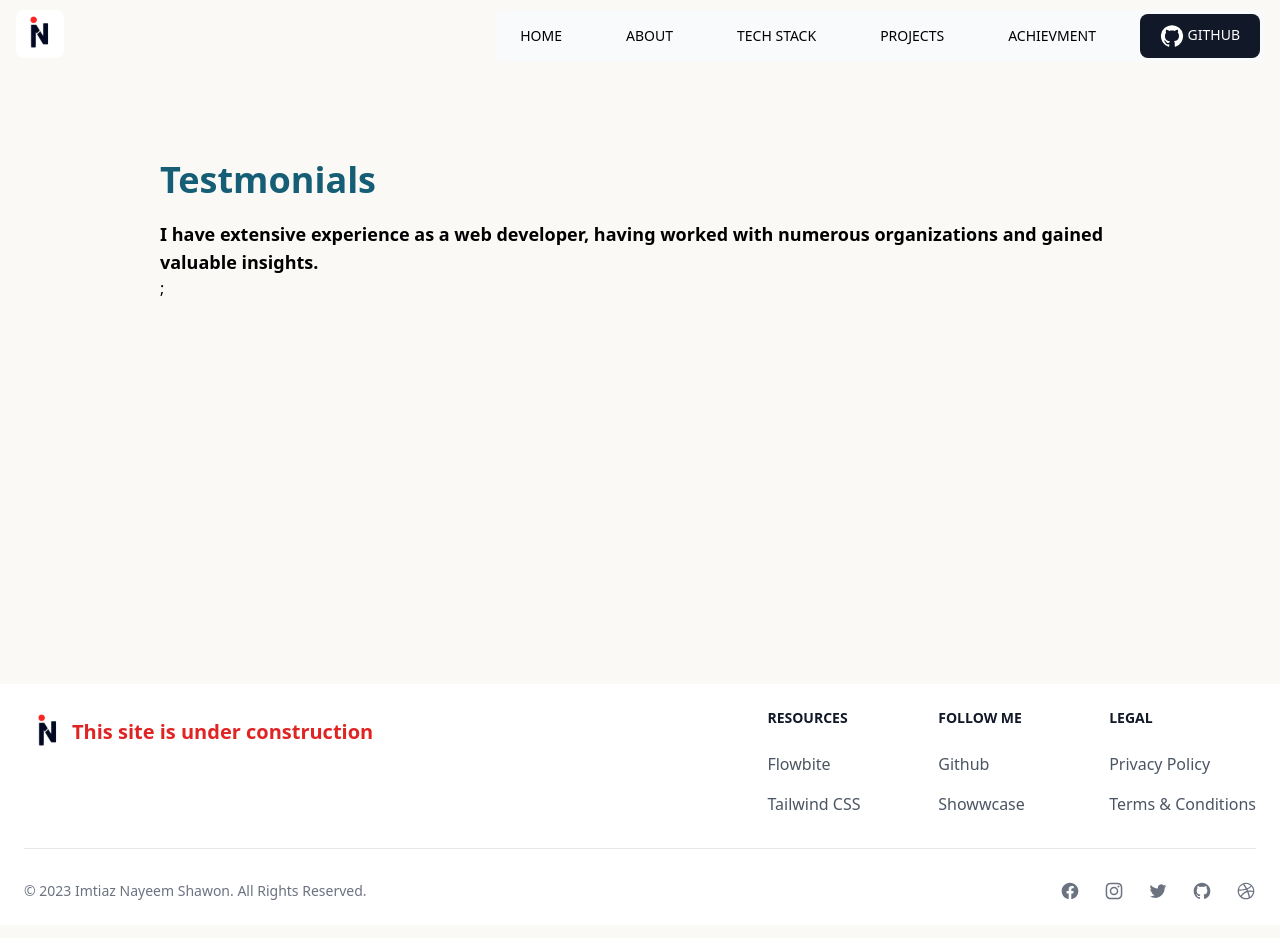
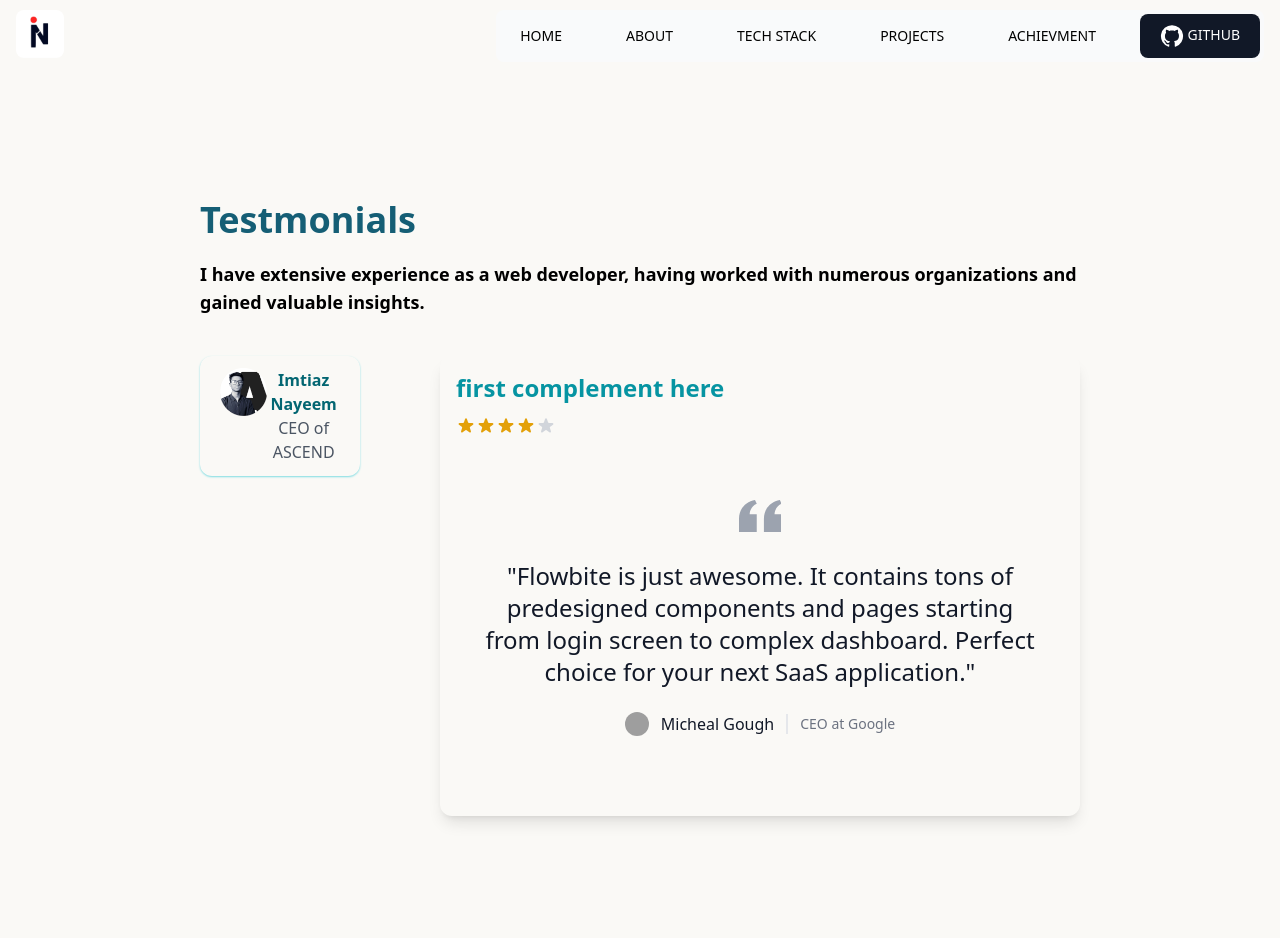
Before and after one commit to ImtiazNayeemShawon/Imtiaz-Nayeem-Shawon, a Next.js app: page /testmonials in a window 1280 px wide. Shown: the top 938 px of the page. Built offline with nearby package versions, Linux system fonts and the light colour scheme; grey boxes are pictures that could not be loaded.

Commit message:
testimonials section added

```diff
--- a/pages/testmonials.js
+++ b/pages/testmonials.js
@@ -1,18 +1,107 @@
-import React from "react";
+import Image from "next/image";
+import Imti from "../public/imti.png";
 
 export default function testmonials() {
   return (
     <div className="mx-40 max-sm:mx-5">
-      <div className="">
-        <h1 className="text- text-4xl text-left font-bold text-cyan-800	normal-case mt-40">
+      <div className="testibg px-10 py-10 mt-40 rounded-xl ">
+        <h1 className="text- text-4xl text-left font-bold text-cyan-800	normal-case ">
           Testmonials{" "}
         </h1>
         <p className="text-left font-semibold mt-5 normal-case text-lg">
           I have extensive experience as a web developer, having worked with
           numerous organizations and gained valuable insights.
         </p>
+        <div className="grid grid-cols-4 mt-10 gap-20">
+          <div>
+            <button className="flex  focus:shadow-xl focus:outline-none focus:shadow-indigo-500/50	px-5 py-3 rounded-xl justify-around shadow-sm shadow-teal-300 mb-5">
+              <Image className="w-12 h-12" src={Imti} />
+              <div className="">
+                <h1 className="font-bold text-teal-700">Imtiaz Nayeem</h1>
+                <p className="font-thin text-gray-600">CEO of ASCEND </p>
+              </div>
+            </button>
+          </div>
+          <div className="col-span-3">
+            <div className="shadow-lg p-4 rounded-xl">
+              <h1 className="text-2xl text-teal-500 font-bold ">
+                first complement here
+              </h1>
+              <div class="flex mt-3 items-center">
+                <svg
+                  aria-hidden="true"
+                  class="w-5 h-5 text-yellow-400"
+                  fill="currentColor"
+                  viewBox="0 0 20 20"
+                  xmlns="http://www.w3.org/2000/svg"
+                >
+                  <title>First star</title>
+                  <path d="M9.049 2.927c.3-.921 1.603-.921 1.902 0l1.07 3.292a1 1 0 00.95.69h3.462c.969 0 1.371 1.24.588 1.81l-2.8 2.034a1 1 0 00-.364 1.118l1.07 3.292c.3.921-.755 1.688-1.54 1.118l-2.8-2.034a1 1 0 00-1.175 0l-2.8 2.034c-.784.57-1.838-.197-1.539-1.118l1.07-3.292a1 1 0 00-.364-1.118L2.98 8.72c-.783-.57-.38-1.81.588-1.81h3.461a1 1 0 00.951-.69l1.07-3.292z"></path>
+                </svg>
+                <svg
+                  aria-hidden="true"
+                  class="w-5 h-5 text-yellow-400"
+                  fill="currentColor"
+                  viewBox="0 0 20 20"
+                  xmlns="http://www.w3.org/2000/svg"
+                >
+                  <title>Second star</title>
+                  <path d="M9.049 2.927c.3-.921 1.603-.921 1.902 0l1.07 3.292a1 1 0 00.95.69h3.462c.969 0 1.371 1.24.588 1.81l-2.8 2.034a1 1 0 00-.364 1.118l1.07 3.292c.3.921-.755 1.688-1.54 1.118l-2.8-2.034a1 1 0 00-1.175 0l-2.8 2.034c-.784.57-1.838-.197-1.539-1.118l1.07-3.292a1 1 0 00-.364-1.118L2.98 8.72c-.783-.57-.38-1.81.588-1.81h3.461a1 1 0 00.951-.69l1.07-3.292z"></path>
+                </svg>
+                <svg
+                  aria-hidden="true"
+                  class="w-5 h-5 text-yellow-400"
+                  fill="currentColor"
+                  viewBox="0 0 20 20"
+                  xmlns="http://www.w3.org/2000/svg"
+                >
+                  <title>Third star</title>
+                  <path d="M9.049 2.927c.3-.921 1.603-.921 1.902 0l1.07 3.292a1 1 0 00.95.69h3.462c.969 0 1.371 1.24.588 1.81l-2.8 2.034a1 1 0 00-.364 1.118l1.07 3.292c.3.921-.755 1.688-1.54 1.118l-2.8-2.034a1 1 0 00-1.175 0l-2.8 2.034c-.784.57-1.838-.197-1.539-1.118l1.07-3.292a1 1 0 00-.364-1.118L2.98 8.72c-.783-.57-.38-1.81.588-1.81h3.461a1 1 0 00.951-.69l1.07-3.292z"></path>
+                </svg>
+                <svg
+                  aria-hidden="true"
+                  class="w-5 h-5 text-yellow-400"
+                  fill="currentColor"
+                  viewBox="0 0 20 20"
+                  xmlns="http://www.w3.org/2000/svg"
+                >
+                  <title>Fourth star</title>
+                  <path d="M9.049 2.927c.3-.921 1.603-.921 1.902 0l1.07 3.292a1 1 0 00.95.69h3.462c.969 0 1.371 1.24.588 1.81l-2.8 2.034a1 1 0 00-.364 1.118l1.07 3.292c.3.921-.755 1.688-1.54 1.118l-2.8-2.034a1 1 0 00-1.175 0l-2.8 2.034c-.784.57-1.838-.197-1.539-1.118l1.07-3.292a1 1 0 00-.364-1.118L2.98 8.72c-.783-.57-.38-1.81.588-1.81h3.461a1 1 0 00.951-.69l1.07-3.292z"></path>
+                </svg>
+                <svg
+                  aria-hidden="true"
+                  class="w-5 h-5 text-gray-300 dark:text-gray-500"
+                  fill="currentColor"
+                  viewBox="0 0 20 20"
+                  xmlns="http://www.w3.org/2000/svg"
+                >
+                  <title>Fifth star</title>
+                  <path d="M9.049 2.927c.3-.921 1.603-.921 1.902 0l1.07 3.292a1 1 0 00.95.69h3.462c.969 0 1.371 1.24.588 1.81l-2.8 2.034a1 1 0 00-.364 1.118l1.07 3.292c.3.921-.755 1.688-1.54 1.118l-2.8-2.034a1 1 0 00-1.175 0l-2.8 2.034c-.784.57-1.838-.197-1.539-1.118l1.07-3.292a1 1 0 00-.364-1.118L2.98 8.72c-.783-.57-.38-1.81.588-1.81h3.461a1 1 0 00.951-.69l1.07-3.292z"></path>
+                </svg>
+              </div>
+              <section class="">
+  <div class="max-w-screen-xl px-4 py-8 mx-auto text-center lg:py-16 lg:px-6">
+      <figure class="max-w-screen-md mx-auto">
+          <svg class="h-12 mx-auto mb-3 text-gray-400 dark:text-gray-600" viewBox="0 0 24 27" fill="none" xmlns="http://www.w3.org/2000/svg">
+              <path d="M14.017 18L14.017 10.609C14.017 4.905 17.748 1.039 23 0L23.995 2.151C21.563 3.068 20 5.789 20 8H24V18H14.017ZM0 18V10.609C0 4.905 3.748 1.038 9 0L9.996 2.151C7.563 3.068 6 5.789 6 8H9.983L9.983 18L0 18Z" fill="currentColor"/>
+          </svg>
+          <blockquote>
+              <p class="text-2xl font-medium text-gray-900 dark:text-white">"Flowbite is just awesome. It contains tons of predesigned components and pages starting from login screen to complex dashboard. Perfect choice for your next SaaS application."</p>
+          </blockquote>
+          <figcaption class="flex items-center justify-center mt-6 space-x-3">
+              <img class="w-6 h-6 rounded-full" src="https://flowbite.s3.amazonaws.com/blocks/marketing-ui/avatars/michael-gouch.png" alt="profile picture"/>
+              <div class="flex items-center divide-x-2 ">
+                  <div class="pr-3 font-medium text-gray-900 dark:text-white">Micheal Gough</div>
+                  <div class="pl-3 text-sm font-light text-gray-500 dark:text-gray-400">CEO at Google</div>
+              </div>
+          </figcaption>
+      </figure>
+  </div>
+</section>
+            </div>
+          </div>
+        </div>
       </div>
-      ;
     </div>
   );
 }
--- a/styles/globals.css
+++ b/styles/globals.css
@@ -20,6 +20,7 @@
 .bg-about{
   background-color: #ECE8DD;
 }
+
 @media only screen and (max-width: 600px) {
   .colorhunt-about-bg{
     background-color: #ECE8DD;
```
